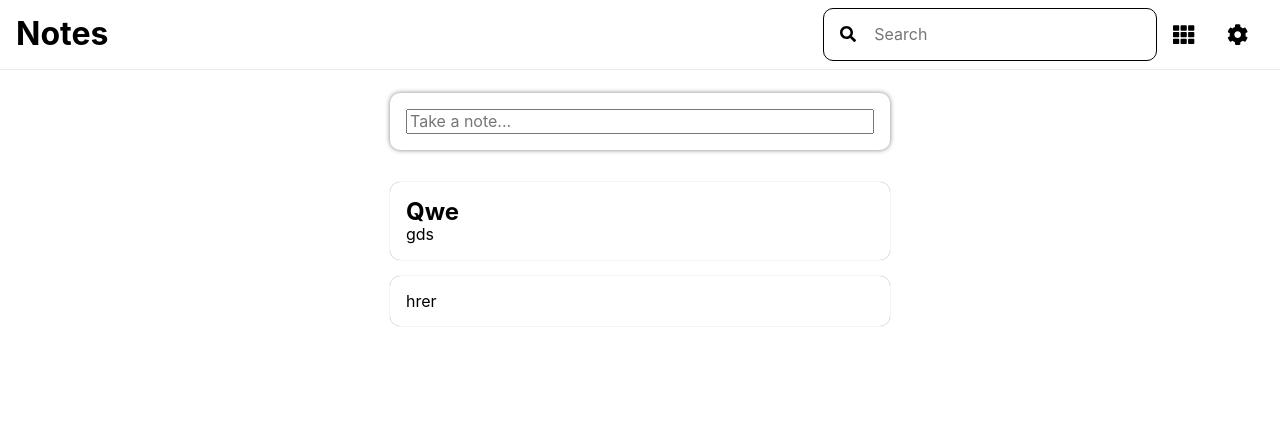
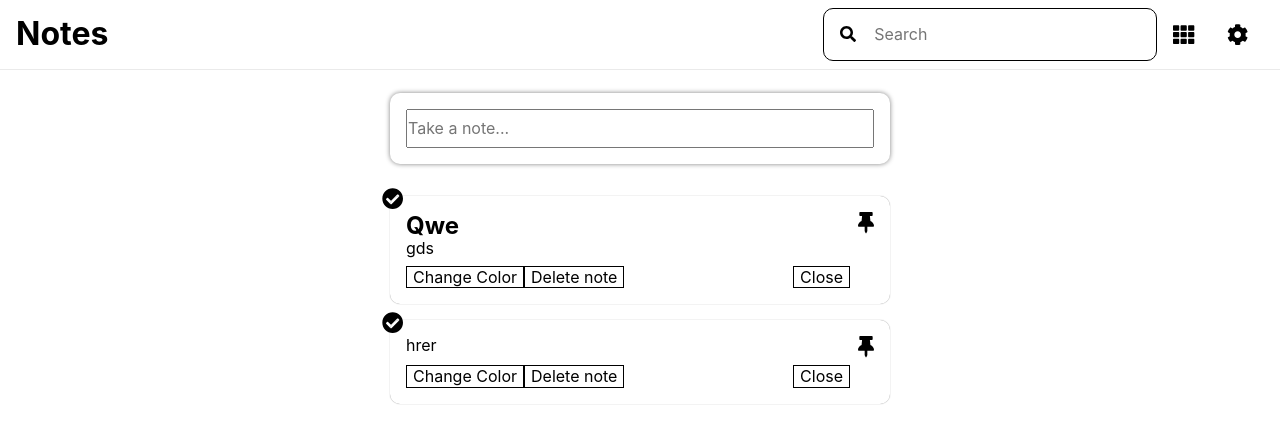
Before and after one commit to Awfj/notes, a React (Create React App) app: page / in a window 1280 px wide. Shown: the top 442 px of the page. Built offline with nearby package versions, Linux system fonts and the light colour scheme.

Commit message:
fix Toolbox styles

```diff
--- a/src/components/NewNote/NewNote.js
+++ b/src/components/NewNote/NewNote.js
@@ -1,6 +1,6 @@
 import React from "react";
 import styles from "./NewNote.module.scss";
-// import Toolbox from "../Toolbox/Toolbox";
+import Toolbox from "../Toolbox/Toolbox";
 
 const NewNote = props => {
   return (
@@ -11,8 +11,8 @@ const NewNote = props => {
       onSubmit={props.handleSubmit}
     >
       {props.expanded ? (
-        // <Toolbox>
-        <div>
+        // <div>
+        <Toolbox>
           <input type="text" name="title" placeholder="Title" />
           <input
             type="text"
@@ -22,8 +22,8 @@ const NewNote = props => {
             value={props.value}
             onChange={props.handleChange}
           />
-          {/* </Toolbox> */}
-        </div>
+        {/* </div> */}
+          </Toolbox>
       ) : (
         <input
           type="text"
--- a/src/components/NewNote/NewNote.module.scss
+++ b/src/components/NewNote/NewNote.module.scss
@@ -4,5 +4,6 @@
   max-width: 500px;
   input {
     width: 100%;
+    padding: .5em 0;
   }
 }
--- a/src/components/Note/Note.js
+++ b/src/components/Note/Note.js
@@ -1,32 +1,34 @@
 import React from "react";
 
 import styles from "./Note.module.scss";
-// import Toolbox from "../Toolbox/Toolbox";
+import Toolbox from "../Toolbox/Toolbox";
 
 const Note = props => {
   const { title, body } = props.note;
 
-  // function handleMouseEnter(e) {
-  //   const overlay = e.currentTarget.lastElementChild;
-  //   overlay.style.opacity = "1";
-  //   // console.log(e.target);
-  // }
-
-  // function handleMouseLeave(e) {
-  //   const overlay = e.currentTarget.lastElementChild;
-  //   overlay.style.opacity = "0";
-  // }
+  function handleMouseHover(e) {
+    const toolbox = e.currentTarget.children[0].children;
+    for (var tag of toolbox) {
+      if (tag.type === "button" || tag.tagName === "FOOTER") {
+        if (e.type === "mouseenter") {
+          tag.style.opacity = "1";
+        } else if(e.type === "mouseleave") {
+          tag.style.opacity = "0";
+        }
+      }
+    }
+  }
 
   return (
     <article
       className={`note ${styles.Note}`}
-      // onMouseEnter={handleMouseEnter}
-      // onMouseLeave={handleMouseLeave}
+      onMouseEnter={handleMouseHover}
+      onMouseLeave={handleMouseHover}
     >
-      {/* <Toolbox> */}
-      {title ? <h2>{title}</h2> : null}
-      {body ? <p>{body}</p> : null}
-      {/* </Toolbox> */}
+      <Toolbox>
+        {title ? <h2>{title}</h2> : null}
+        {body ? <p>{body}</p> : null}
+      </Toolbox>
     </article>
   );
 };
--- a/src/components/Toolbox/Toolbox.module.scss
+++ b/src/components/Toolbox/Toolbox.module.scss
@@ -6,8 +6,8 @@
   // padding: 1em;
   .select {
     position: absolute;
-    top: -9px;
-    left: -9px;
+    top: -1.5em;
+    left: -1.5em;
     padding: 0;
   }
   .pin {
```
